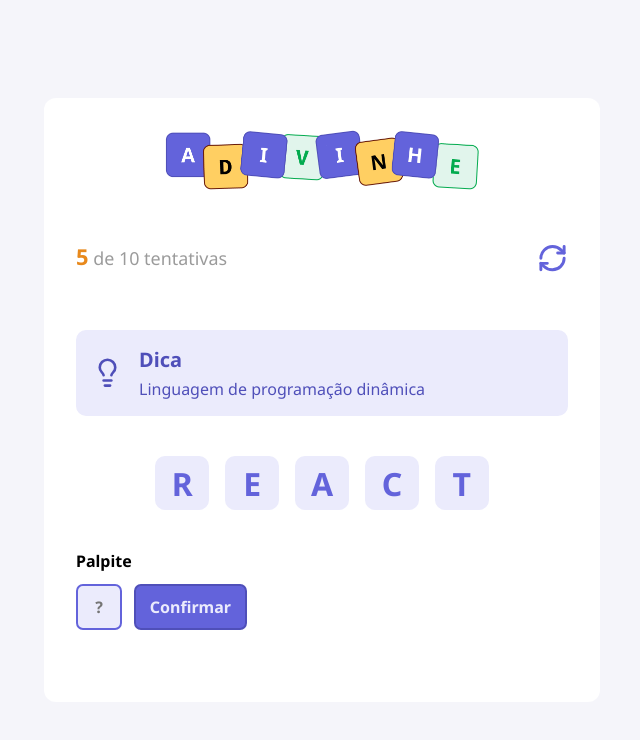
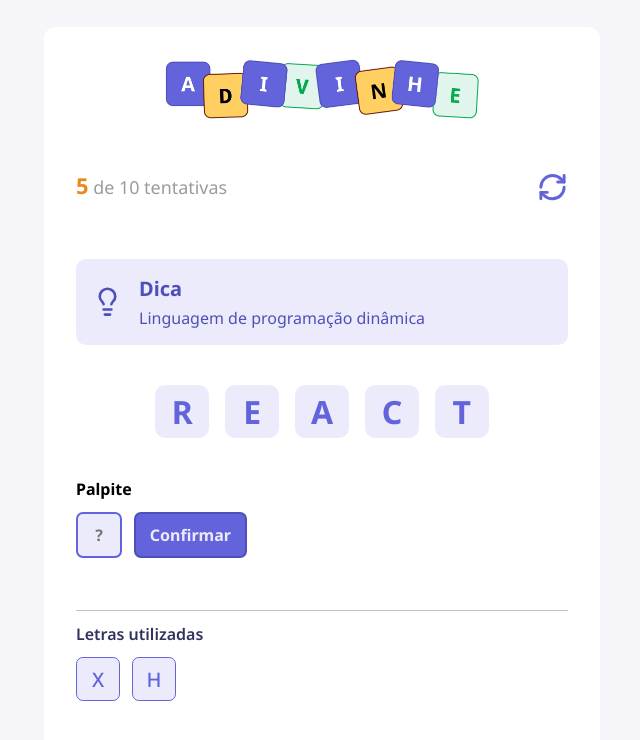
Before and after one commit to miqueiassantoss/adivinhe, a React (Vite) app: page / in a window 1280 px wide. Shown: the top 740 px of the page, without its empty margins (318-958 px from the left). Built offline with nearby package versions, Linux system fonts and the light colour scheme.

Commit message:
creating letters

```diff
--- a/src/App.tsx
+++ b/src/App.tsx
@@ -5,6 +5,7 @@
 import { Letter } from "./components/Letter"
 import { Input } from "./components/Input"
 import { Button } from "./components/Button"
+import { LettersUsed } from "./components/LettersUsed"
 
 
 export default function App() {
@@ -34,6 +35,8 @@
           <Input autoFocus maxLength={1} placeholder="?"/>
           <Button title="Confirmar"/>
         </div>
+
+        <LettersUsed/>
       </main>
     </div>
   )
--- a/src/components/Letter/index.tsx
+++ b/src/components/Letter/index.tsx
@@ -2,11 +2,12 @@
 
 type Props = {
   value?: string
+  size?: "default" | "small"
 }
 
-export function Letter({value = ""}: Props){
+export function Letter({ value = "", size = "default" }: Props) {
   return (
-    <div className={styles.letter}>
+    <div className={`${styles.letter} ${size === "small" && styles.letterSmall}`}>
       <span>{value}</span>
     </div>
   )
--- a/src/components/Letter/styles.module.css
+++ b/src/components/Letter/styles.module.css
@@ -15,3 +15,13 @@
   align-items: center;
 
 }
+
+.letterSmall {
+  width: 2.75rem;
+  height: 2.75rem;
+  border-radius: 0.43rem;
+
+  font-size: 1.25rem;
+  font-weight: 500;
+  border: 1px solid #6363DB;
+}
--- /dev/null
+++ b/src/components/LettersUsed/index.tsx
@@ -0,0 +1,16 @@
+import styles from "./styles.module.css"
+
+import { Letter } from "../Letter"
+
+export function LettersUsed(){
+  return(
+    <div className={styles.lettersUsed}>
+      <h5>Letras utilizadas</h5>
+
+      <div>
+        <Letter value="X" size="small"/>
+        <Letter value="H" size="small"/>
+      </div>
+    </div>
+  )
+}
--- /dev/null
+++ b/src/components/LettersUsed/styles.module.css
@@ -0,0 +1,19 @@
+.lettersUsed{
+  width: 100%;
+  margin-top: 3.25rem;
+  border-top: 1px solid #C3C3C3;
+
+}
+
+.lettersUsed h5 {
+  color: #32325F;
+  font-size: 1rem;
+  font-weight: 600;
+  margin: 0.75rem 0;
+}
+
+.lettersUsed > div {
+  display: flex;
+  gap: 0.75rem;
+  flex-wrap: wrap;
+}
```
